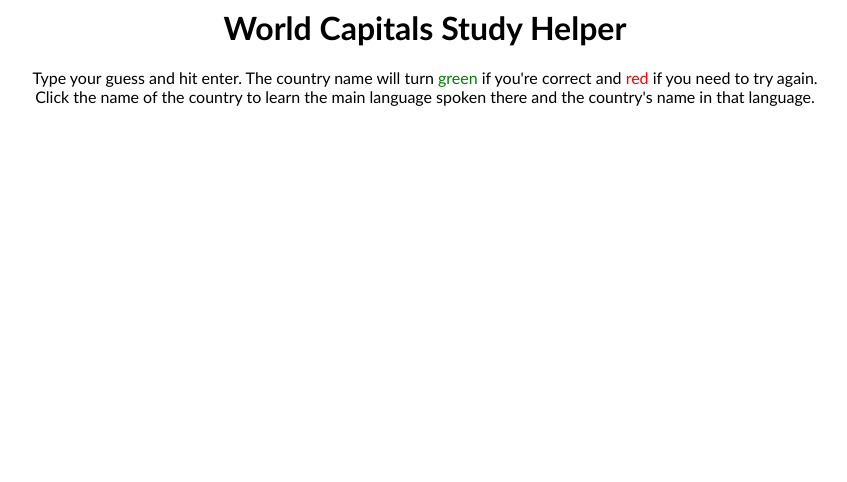
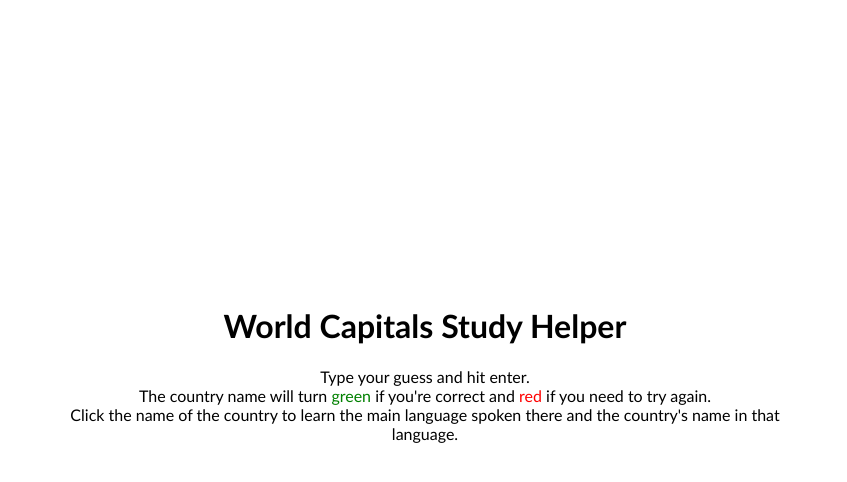
Before and after one commit to mariziva/emigration-helper, a plain HTML site: page index.html in a window 1280 px wide. Shown: the whole page, without its empty margins (215-1062 px from the left). Drawn offline with Linux system fonts and the light colour scheme; no server answers.

Commit message:
CSS Changes

```diff
--- a/index.html
+++ b/index.html
@@ -12,7 +12,7 @@
 
 <div class=info>
     <p>
-    Type your guess and hit enter. The country name will turn <text style="color:green">green</text style> if you're correct and <text style="color : red">red</text style> if you need to try again.
+    Type your guess and hit enter.<br>The country name will turn <text style="color:green">green</text style> if you're correct and <text style="color : red">red</text style> if you need to try again.
     <br>
     Click the name of the country to learn the main language spoken there and the country's name in that language.
     <br><br>
--- a/style.css
+++ b/style.css
@@ -14,4 +14,7 @@ ul {
 
 body {
     font-family: 'Trebuchet MS', 'Lucida Sans Unicode', 'Lucida Grande', 'Lucida Sans', Arial, sans-serif;
+    width: 750px;
+    margin: auto;
+    align-content: center;
 }
```
Also changed, not shown: src/index.js (+3 -10 lines).
